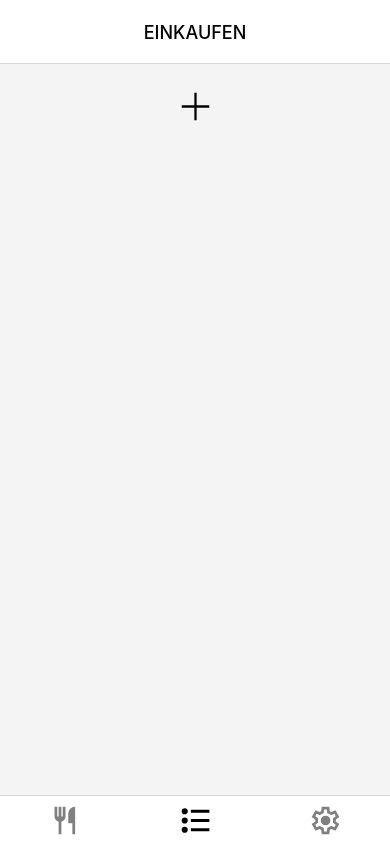
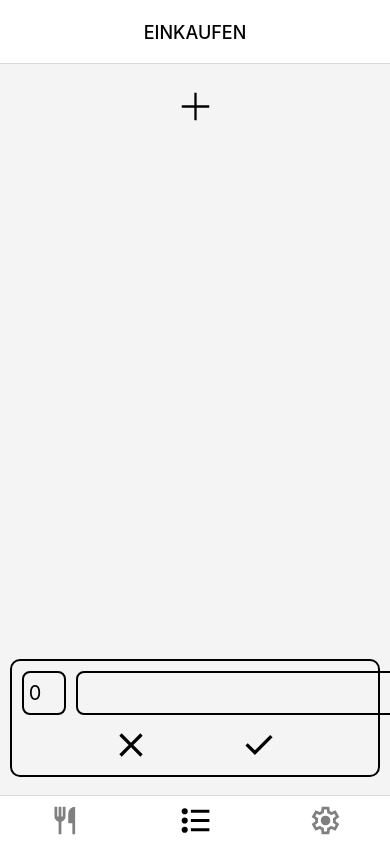
Before and after one commit to M4x1m1l14n-291/EinkaufslisteApp, a React Native app: screen / in a window 390 px wide. Both pictures are taken after a click on the icon 195 px from the left and 106 px from the top of the page. Built offline with nearby package versions, Linux system fonts and the light colour scheme.

Commit message:
added modal to add products

```diff
--- a/app/resources/colors.tsx
+++ b/app/resources/colors.tsx
@@ -7,7 +7,7 @@ export const themes: { light: ThemeType; dark: ThemeType } = {
         headerBarBackground: 'white',
         background: '#f4f4f4',
         statusBarContent: 'dark-content',
-        textColor: '#000',
+        text: '#000',
         textInactive: 'grey',
     },
     dark: {
@@ -16,7 +16,7 @@ export const themes: { light: ThemeType; dark: ThemeType } = {
         headerBarBackground: 'black',
         background: '#191919',
         statusBarContent: 'light-content',
-        textColor: '#fff',
+        text: '#fff',
         textInactive: 'grey',
     },
 };
@@ -27,6 +27,6 @@ export type ThemeType = {
     headerBarBackground: string;
     background: string;
     statusBarContent: StatusBarStyle;
-    textColor: string;
+    text: string;
     textInactive: string;
 };
--- /dev/null
+++ b/app/resources/components/AddItemModal.tsx
@@ -0,0 +1,115 @@
+import React, { useState } from 'react';
+import { Pressable, StyleSheet, TextInput, View } from 'react-native';
+
+import CrossSymbol from '../svg/CrossSymbol.tsx';
+import TickSymbol from '../svg/TickSymbol.tsx';
+import { ThemeType } from '../colors.tsx';
+import { ProductType } from '../provider/DataProvider.tsx';
+
+type PropType = {
+    visible: boolean;
+    setVisible: any;
+    addProduct: ({ name, amount, source }: ProductType) => void;
+    theme: ThemeType;
+};
+
+export function AddItemModal({ visible, setVisible, addProduct, theme }: PropType) {
+    const [name, setName] = useState('');
+    const [amount, setAmount] = useState(0);
+
+    if (visible) {
+        return (
+            <>
+                <Pressable style={styles.background} onPress={() => setVisible(false)} />
+                <View style={{ ...styles.container, borderColor: theme.text, backgroundColor: theme.background }}>
+                    <View style={styles.inputContainer}>
+                        <TextInput
+                            style={{ ...styles.numberInput, color: theme.text, borderColor: theme.text }}
+                            textAlign={'center'}
+                            maxLength={3}
+                            inputMode={'numeric'}
+                            allowFontScaling={false}
+                            placeholder={'0'}
+                            placeholderTextColor={theme.text}
+                            onChangeText={text => setAmount(parseInt(text, 10))}
+                        />
+
+                        <TextInput
+                            style={{ ...styles.textInput, color: theme.text, borderColor: theme.text }}
+                            maxLength={30}
+                            allowFontScaling={false}
+                            onChangeText={setName}
+                        />
+                    </View>
+
+                    <View style={styles.buttonContainer}>
+                        <CrossSymbol
+                            size={40}
+                            color={theme.text}
+                            onPress={() => {
+                                setName('');
+                                setAmount(0);
+                                setVisible(false);
+                            }}
+                        />
+
+                        <TickSymbol
+                            size={40}
+                            color={theme.text}
+                            onPress={() => {
+                                setName('');
+                                setAmount(0);
+                                addProduct({ name: name, amount: amount, source: [] });
+                                setVisible(false);
+                            }}
+                        />
+                    </View>
+                </View>
+            </>
+        );
+    }
+    return null;
+}
+
+const styles = StyleSheet.create({
+    background: {
+        width: '100%',
+        height: '100%',
+        position: 'absolute',
+    },
+    container: {
+        width: '95%',
+        alignSelf: 'center',
+        bottom: '2.5%',
+        padding: 10,
+        borderRadius: 10,
+        borderWidth: 2,
+        position: 'absolute',
+    },
+    inputContainer: {
+        flexDirection: 'row',
+        marginBottom: 10,
+    },
+    numberInput: {
+        height: 44,
+        width: 44,
+        borderRadius: 8,
+        borderWidth: 2,
+        marginRight: 10,
+        fontSize: 20,
+        padding: 5,
+    },
+    textInput: {
+        flex: 1,
+        height: 44,
+        borderRadius: 8,
+        borderWidth: 2,
+        fontSize: 20,
+        paddingVertical: 5,
+        paddingHorizontal: 10,
+    },
+    buttonContainer: {
+        flexDirection: 'row',
+        justifyContent: 'space-evenly',
+    },
+});
--- /dev/null
+++ b/app/resources/components/ListItem.tsx
@@ -0,0 +1,34 @@
+import { ProductType } from '../provider/DataProvider.tsx';
+import { ThemeType } from '../colors.tsx';
+import { StyleSheet, Text, View } from 'react-native';
+import TickSymbol from '../svg/TickSymbol.tsx';
+import React from 'react';
+
+export function ListItem({ item, theme, onPress }: { item: ProductType; theme: ThemeType; onPress?: any }) {
+    return (
+        <View style={{ ...styles.items, borderColor: theme.text }}>
+            <Text style={{ ...styles.itemText, color: theme.text }} allowFontScaling={false} numberOfLines={1}>
+                {item.amount > 0 && `${item.amount} | `}
+                {item.name}
+            </Text>
+
+            <TickSymbol size={35} color={theme.text} onPress={onPress} />
+        </View>
+    );
+}
+
+const styles = StyleSheet.create({
+    items: {
+        marginBottom: 5,
+        paddingHorizontal: 10,
+        paddingVertical: 5,
+        borderWidth: 2,
+        borderRadius: 5,
+        flexDirection: 'row',
+        alignItems: 'center',
+    },
+    itemText: {
+        flex: 1,
+        fontSize: 24,
+    },
+});
--- a/app/resources/navigation/Navigation.jsx
+++ b/app/resources/navigation/Navigation.jsx
@@ -24,12 +24,12 @@ export default function Navigation() {
                         tabBarIcon: getTabBarIcon(route),
                         tabBarShowLabel: false,
                         tabBarStyle: { backgroundColor: theme.headerBarBackground },
-                        tabBarActiveTintColor: theme.textColor,
+                        tabBarActiveTintColor: theme.text,
                         tabBarInactiveTintColor: theme.textInactive,
                         tabBarHideOnKeyboard: true,
                         headerStyle: { backgroundColor: theme.headerBarBackground },
                         headerTitleAlign: 'center',
-                        headerTintColor: theme.textColor,
+                        headerTintColor: theme.text,
                     };
                 }}
             >
@@ -39,7 +39,7 @@ export default function Navigation() {
                     name={pagesKeys.einstellungen}
                     component={Settings}
                     options={{
-                        headerRight: () => themeButton(theme.textColor, switchTheme),
+                        headerRight: () => themeButton(theme.text, switchTheme),
                     }}
                 />
             </Tab.Navigator>
--- a/app/resources/provider/DataProvider.tsx
+++ b/app/resources/provider/DataProvider.tsx
@@ -10,8 +10,12 @@ const emptyData: DataStructureType = {
     meals: [],
 };
 
+const emptyFunctions: { addProduct: any } = {
+    addProduct: () => {},
+};
+
 // savedProducts, products, savedMeals, meals
-export const DataContext = createContext(emptyData);
+export const DataContext = createContext({ ...emptyData, ...emptyFunctions });
 
 export default function DataProvider({ children }: any) {
     const [data, setData] = useState(emptyData);
@@ -19,6 +23,12 @@ export default function DataProvider({ children }: any) {
     function addMealToSaved(name: string, products: ProductType[]) {
         console.log(name);
         console.log(products);
+    }
+
+    function addProduct({ name, amount, source }: ProductType) {
+        console.log(name);
+        console.log(amount);
+        console.log(source);
     }
 
     async function saveDataToDisk(toSave: DataStructureType) {
@@ -52,27 +62,13 @@ export default function DataProvider({ children }: any) {
             products: data.products,
             savedMeals: data.savedMeals,
             meals: data.meals,
+
+            addProduct,
         };
     }, [data]);
 
     return <DataContext.Provider value={obj}>{children}</DataContext.Provider>;
 }
-
-const testData: DataStructureType = {
-    savedProducts: [{ name: 'test product 1' }, { name: 'test product 2' }],
-    products: [
-        { name: 'test product 1', amount: 2, source: ['test meal 1'] },
-        { name: 'test product 2', amount: 3, source: ['test meal 1', 'test meal 2'] },
-    ],
-    savedMeals: [{ name: 'test meal 1', products: [{ name: 'test product 2', amount: 3, source: ['test meal 1'] }] }],
-    meals: [
-        {
-            name: 'test meal 1',
-            day: new Date().toDateString(),
-            products: [{ name: 'test product 2', amount: 3, source: ['test meal 1'] }],
-        },
-    ],
-};
 
 export type DataStructureType = {
     savedProducts: SavedProductsType[];
--- /dev/null
+++ b/app/resources/svg/CrossSymbol.tsx
@@ -0,0 +1,13 @@
+import * as React from 'react';
+import Svg, { Path } from 'react-native-svg';
+
+export default function CrossSymbol({ size = 24, color = 'black', style = {}, onPress = () => {} }) {
+    return (
+        <Svg style={style} viewBox={'0 -960 960 960'} height={size} width={size} fill={'none'} onPress={onPress}>
+            <Path
+                fill={color}
+                d={'M256-200l-56-56 224-224-224-224 56-56 224 224 224-224 56 56-224 224 224 224-56 56-224-224-224 224z'}
+            />
+        </Svg>
+    );
+}
--- a/app/screens/Einkaufsliste.tsx
+++ b/app/screens/Einkaufsliste.tsx
@@ -1,16 +1,18 @@
-import React, { useContext } from 'react';
-import { FlatList, StyleSheet, Text, View } from 'react-native';
+import React, { useContext, useState } from 'react';
+import { FlatList, StyleSheet } from 'react-native';
 
 import { ThemeContext } from '../resources/provider/ThemeProvider';
 import { SafeAreaView } from 'react-native-safe-area-context';
-import { DataContext, ProductType } from '../resources/provider/DataProvider';
-import TickSymbol from '../resources/svg/TickSymbol';
-import { ThemeType } from '../resources/colors.tsx';
+import { DataContext } from '../resources/provider/DataProvider';
 import PlusSymbol from '../resources/svg/PlusSymbol.tsx';
+import { ListItem } from '../resources/components/ListItem.tsx';
+import { AddItemModal } from '../resources/components/AddItemModal.tsx';
 
 export default function Einkaufsliste() {
     const { theme } = useContext(ThemeContext);
-    const { products } = useContext(DataContext);
+    const { products, addProduct } = useContext(DataContext);
+
+    const [visible, setVisible] = useState(false);
 
     return (
         <SafeAreaView style={{ ...styles.container, backgroundColor: theme.background }}>
@@ -22,25 +24,14 @@ export default function Einkaufsliste() {
                     <PlusSymbol
                         style={styles.addButton}
                         size={55}
-                        color={theme.textColor}
-                        onPress={() => console.log('add item')}
+                        color={theme.text}
+                        onPress={() => setVisible(true)}
                     />
                 }
             />
+
+            <AddItemModal visible={visible} setVisible={setVisible} addProduct={addProduct} theme={theme} />
         </SafeAreaView>
-    );
-}
-
-export function ListItem({ item, theme, onPress }: { item: ProductType; theme: ThemeType; onPress?: any }) {
-    return (
-        <View style={{ ...styles.items, borderColor: theme.textColor }}>
-            <Text style={{ ...styles.itemText, color: theme.textColor }} allowFontScaling={false} numberOfLines={1}>
-                {item.amount > 0 && `${item.amount} | `}
-                {item.name}
-            </Text>
-
-            <TickSymbol size={35} color={theme.textColor} onPress={onPress} />
-        </View>
     );
 }
 
@@ -55,17 +46,4 @@ const styles = StyleSheet.create({
         margin: 10,
         alignSelf: 'center',
     },
-    items: {
-        marginBottom: 5,
-        paddingHorizontal: 10,
-        paddingVertical: 5,
-        borderWidth: 2,
-        borderRadius: 5,
-        flexDirection: 'row',
-        alignItems: 'center',
-    },
-    itemText: {
-        flex: 1,
-        fontSize: 24,
-    },
 });
```
